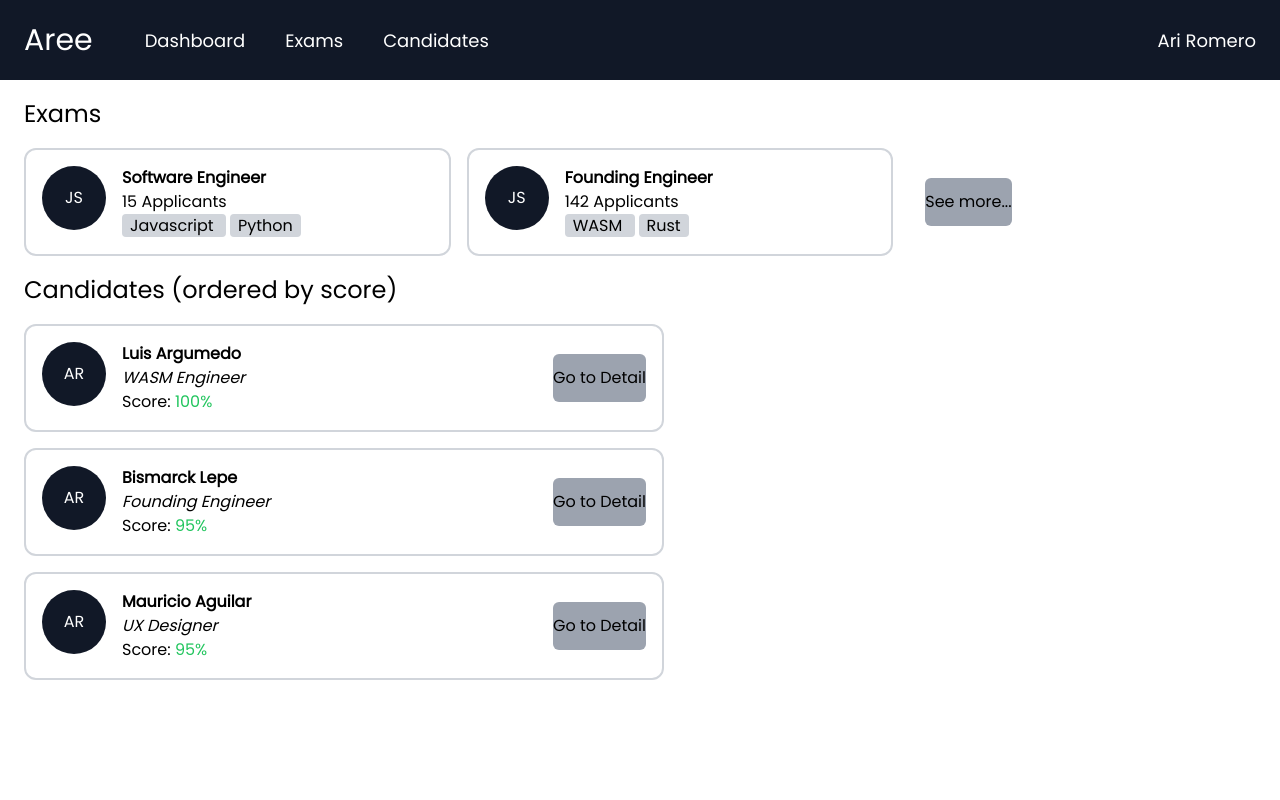
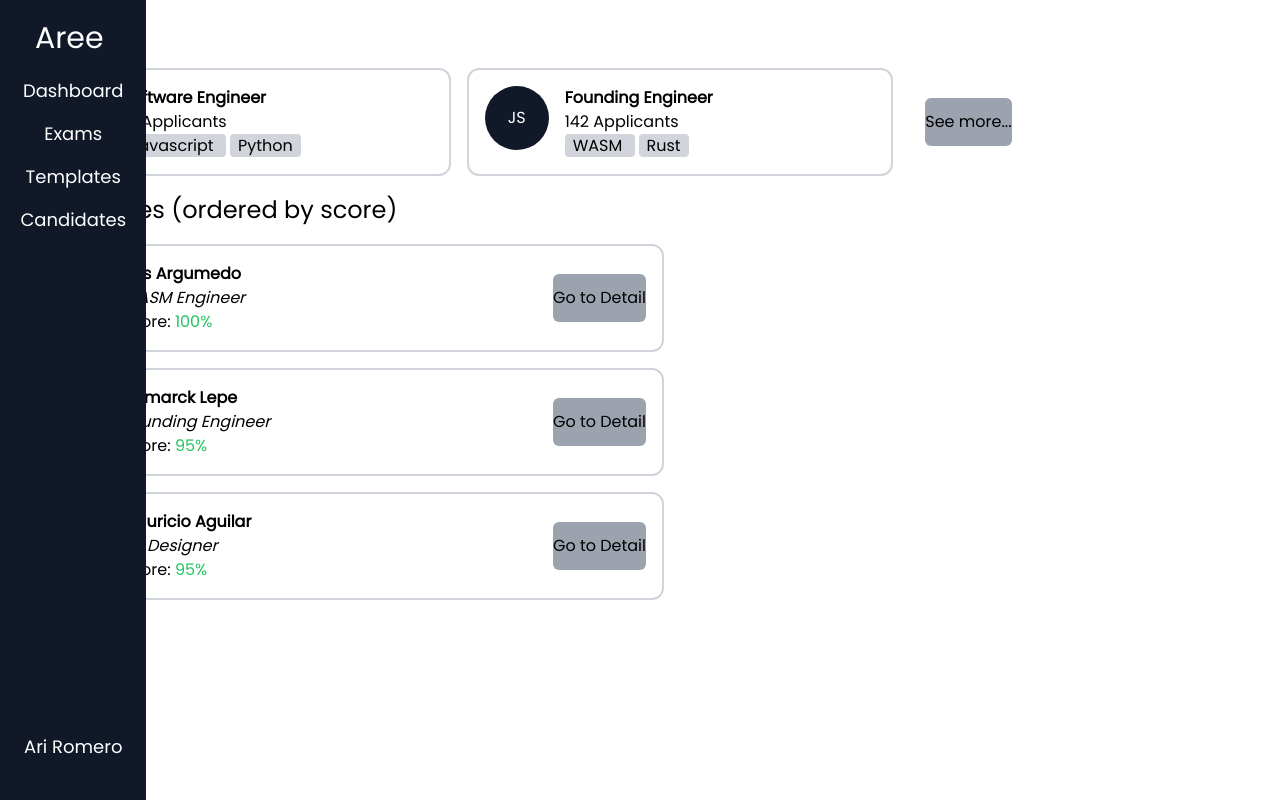
Before and after one commit to AreeHire/aree, a Nuxt app: page / in a window 1280 px wide. Shown: the top 800 px of the page. Built offline with nearby package versions, Linux system fonts and the light colour scheme.

Commit message:
Change Layout to have sidebar

```diff
--- a/components/Navbar.vue
+++ b/components/Navbar.vue
@@ -1,14 +1,17 @@
 <template>
   <nav
-    class="w-screen fixed h-20 bg-gray-900 flex items-center text-white justify-between font-serif"
+    class="h-screen w-44 fixed bg-gray-900 flex flex-col items-center text-white justify-between font-serif"
   >
-    <div class="flex items-center">
+    <div class="pt-4">
       <p class="text-3xl pl-6 pr-8">Aree</p>
-      <a class="text-lg px-5" href="/"> Dashboard </a>
-      <a class="text-lg px-5" href="/exams"> Exams </a>
-      <a class="text-lg px-5" href="#"> Candidates </a>
+      <div class="flex flex-col items-center">
+        <a class="text-lg mt-4" href="/"> Dashboard </a>
+        <a class="text-lg mt-4" href="/exams"> Exams </a>
+        <a class="text-lg mt-4" href="#"> Templates </a>
+        <a class="text-lg mt-4" href="#"> Candidates </a>
+      </div>
     </div>
-    <div>
+    <div class="mb-10">
       <p class="px-6 text-lg">
         Ari Romero
       </p>
--- a/components/Title.vue
+++ b/components/Title.vue
@@ -1,5 +1,5 @@
 <template>
-  <p class="text-2xl my-4">{{ text }}</p>
+  <p class="text-2xl mb-4">{{ text }}</p>
 </template>
 
 <script lang="ts">
--- a/layouts/default.vue
+++ b/layouts/default.vue
@@ -1,7 +1,7 @@
 <template>
   <div class="font-serif">
     <Navbar />
-    <Nuxt class="pt-20" />
+    <Nuxt class="pl-44 mx-6 pt-4" />
   </div>
 </template>
 
--- a/pages/exams.vue
+++ b/pages/exams.vue
@@ -1,8 +1,8 @@
 <template>
-  <div class="h-max mx-6">
+  <div class="h-screen">
     <div class="flex justify-between items-center">
       <Title text="Exams" />
-      <button class="bg-gray-400 text-lg p-2 rounded-md p-1">
+      <button class="bg-gray-400 text-lg rounded-md p-2">
         + Create
       </button>
     </div>
--- a/pages/index.vue
+++ b/pages/index.vue
@@ -1,7 +1,7 @@
 <template>
-  <div class="w-screen h-max mx-6">
-    <p class="text-2xl my-4">Exams</p>
-    <div class="flex w-screen">
+  <div class="h-screen">
+    <p class="text-2xl">Exams</p>
+    <div class="flex w-screen mt-4">
       <exam-card
         class="w-1/3"
         name="Software Engineer"
```
